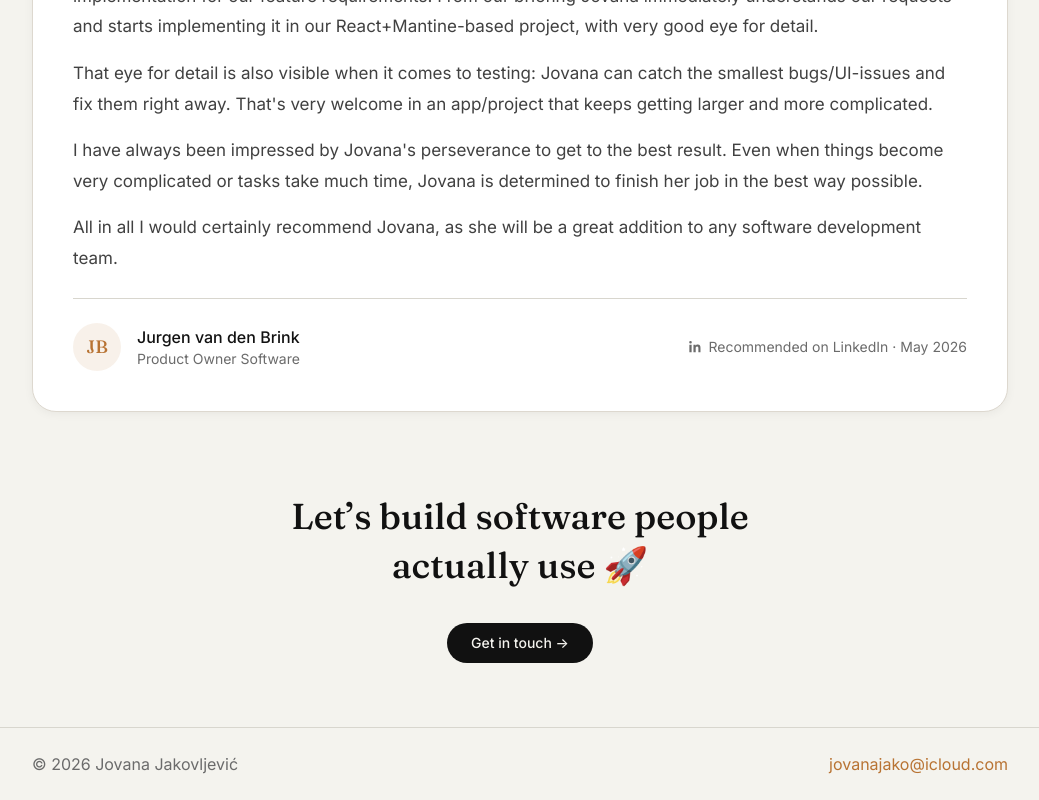
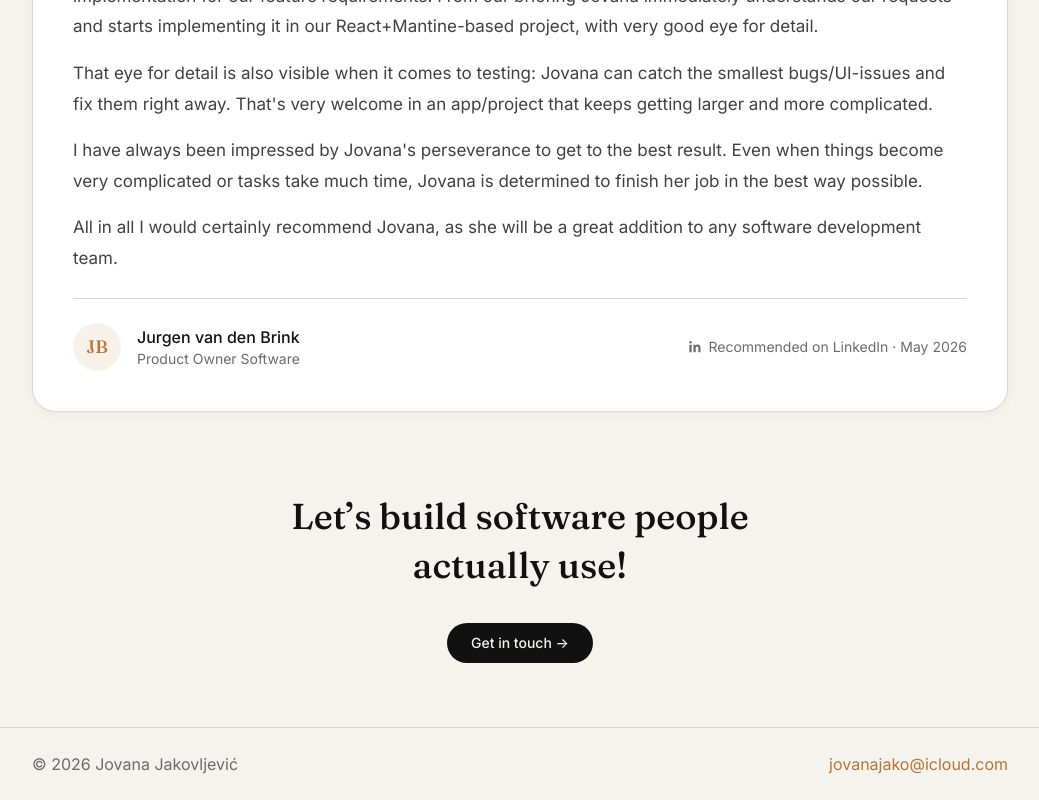
Before and after one commit to J-jakovljevic/my-site, a React (Vite) app: page / in a window 1280 px wide. Shown: the part 2734-3534 px from the top of the page, without its empty margins (120-1159 px from the left). Built offline with nearby package versions, Linux system fonts and the light colour scheme; a web font is replaced by a local one.

Commit message:
fix: new pdf file

```diff
--- a/src/data/homeData.ts
+++ b/src/data/homeData.ts
@@ -135,6 +135,6 @@ export const testimonials: Testimonial[] = [
 ];
 
 export const closingStatement = {
-  message: "Let’s build software people actually use  🚀",
+  message: "Let’s build software people actually use!",
   ctaLabel: "Get in touch",
 };
```
Also changed, not shown: 1 other file (tests, documents, lock files or other folders).
